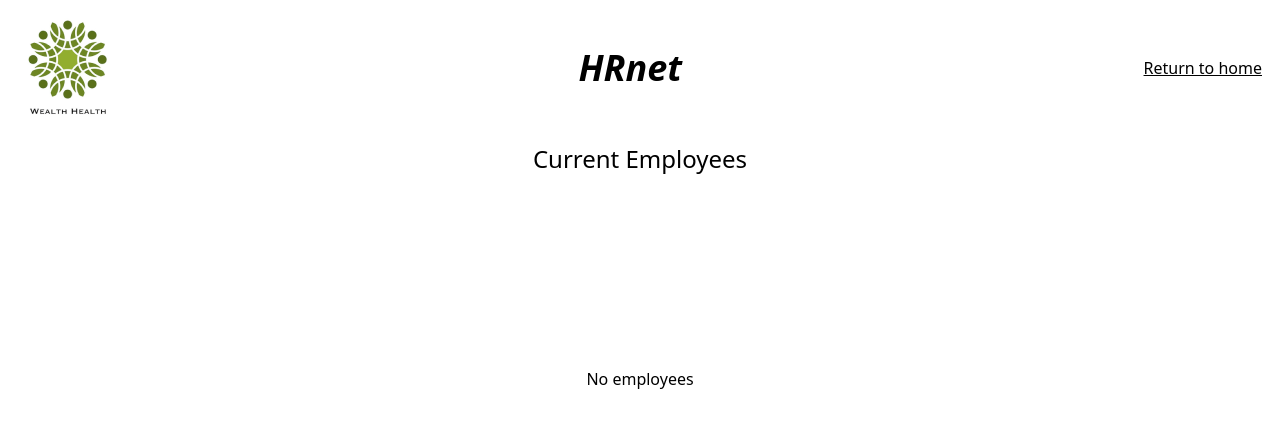
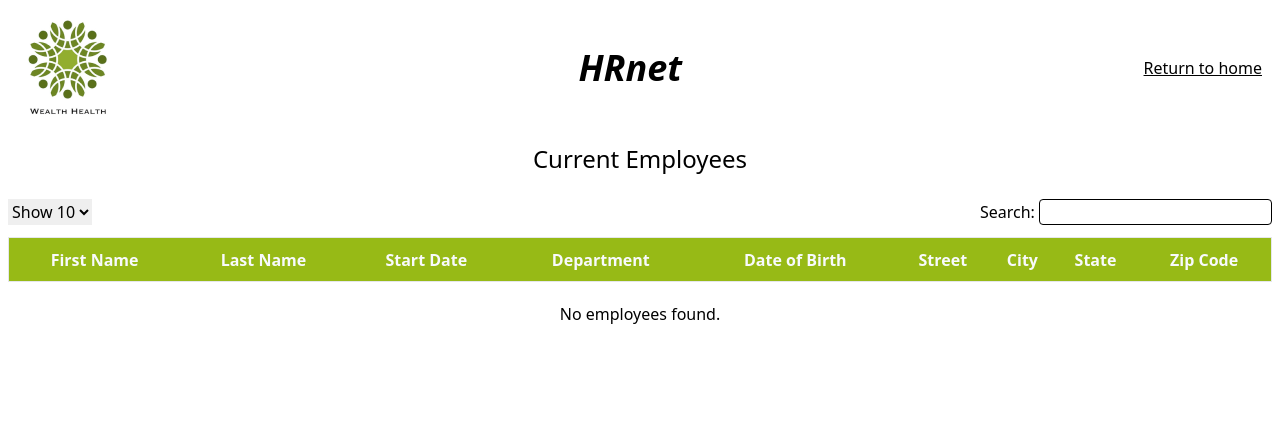
Before and after one commit to soun1005/op-p14_HRNet, a React (Create React App) app: page /employees in a window 1280 px wide. Shown: the top 428 px of the page. Built offline with nearby package versions, Linux system fonts and the light colour scheme.

Commit message:
table minor errors fixed

```diff
--- a/src/components/table/Table.tsx
+++ b/src/components/table/Table.tsx
@@ -11,7 +11,6 @@ import {
 } from '@tanstack/react-table';
 import { makeData } from './makeData';
 import FormValues from '../../type/formType';
-// import mockData from '../../data/mockEmployees';
 
 export function BasicTable({ tableData }: { tableData: FormValues[] }) {
   // columns
@@ -77,6 +76,9 @@ export function BasicTable({ tableData }: { tableData: FormValues[] }) {
     debugTable: true,
   });
 
+  // console.log('filtered value:', table.getRowModel().rows.length);
+  // console.log('data:', data.length);
+
   return (
     <div className="tableWrap mb-10 mt-5 flex w-full flex-col items-center pb-5">
       <div className="optionWrap flex w-full justify-between">
@@ -104,7 +106,7 @@ export function BasicTable({ tableData }: { tableData: FormValues[] }) {
       </div>
       {/* <div /> */}
       <table className="mt-3 h-full w-full">
-        <thead className="h-12 border  bg-sub-green text-slate-50">
+        <thead className="mt-6 h-11  border bg-sub-green text-slate-50">
           {table.getHeaderGroups().map((headerGroup) => (
             <tr key={headerGroup.id}>
               {headerGroup.headers.map((header) => {
@@ -135,6 +137,7 @@ export function BasicTable({ tableData }: { tableData: FormValues[] }) {
             </tr>
           ))}
         </thead>
+
         <tbody className="text-center">
           {table.getRowModel().rows.map((row) => {
             return (
@@ -152,10 +155,18 @@ export function BasicTable({ tableData }: { tableData: FormValues[] }) {
               </tr>
             );
           })}
+          {table.getRowModel().rows.length === 0 && (
+            <tr>
+              <td colSpan={columns.length} className="pt-5 text-center">
+                No employees found.
+              </td>
+            </tr>
+          )}
         </tbody>
       </table>
       {/* <button onClick={() => table.setPageIndex(0)}>First Page</button> */}
 
+      {data.length > 10 && (
         <div className="btnWrap mt-16 flex w-full justify-between">
           <button
             className=" rounded-lg border bg-sub-green px-5 py-1 text-slate-100"
@@ -172,13 +183,18 @@ export function BasicTable({ tableData }: { tableData: FormValues[] }) {
             Next Page
           </button>
         </div>
+      )}
 
-      <span className="flex items-center gap-1">
+      {data.length > 0 && (
+        <span className="mt-10 flex items-center">
           <div>Page</div>
           <strong>
-          {table.getState().pagination.pageIndex + 1} of {table.getPageCount()}
+            {table.getState().pagination.pageIndex + 1} of{' '}
+            {table.getPageCount()}
           </strong>
         </span>
+      )}
+
       {/* <button onClick={() => table.setPageIndex(table.getPageCount() - 1)}>
         Last Page
       </button> */}
--- a/src/pages/Employees.tsx
+++ b/src/pages/Employees.tsx
@@ -3,24 +3,26 @@ import NavBar from '../components/NavBar';
 import { RootState } from '../app/store';
 import { BasicTable } from '../components/table/Table';
 import { useMemo } from 'react';
+// import mockData from '../data/mockEmployees';
 
 const Employees = () => {
   // get redux state
   const storedData = useSelector((state: RootState) => state.data);
-  // console.log(storedData);
   const data = useMemo(() => storedData, [storedData]);
+  // const data = useMemo(() => mockData, []);
 
   return (
     <div className="h-full">
       <NavBar page="Return to home" link={'/'} />
       <h1 className="mb-6 text-center text-2xl">Current Employees</h1>
-      {storedData.length === 0 ? (
+      {/* {storedData.length === 0 ? (
         <span className="align-center mt-48 flex h-full w-full justify-center">
           No employees
         </span>
       ) : (
         <BasicTable tableData={data} />
-      )}
+      )} */}
+      <BasicTable tableData={data} />
     </div>
   );
 };
```
Lines whose indentation alone changed are shown as unchanged.
